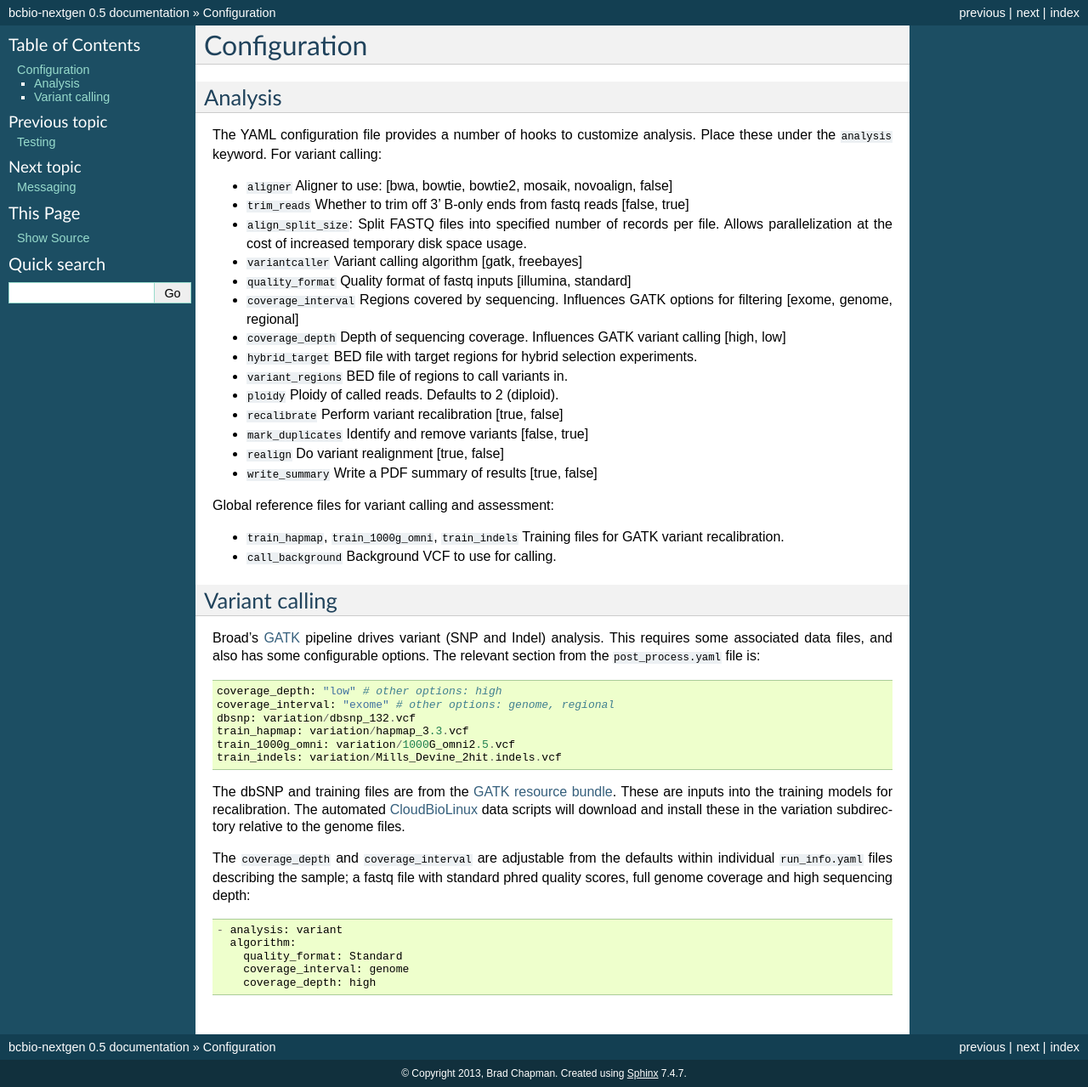
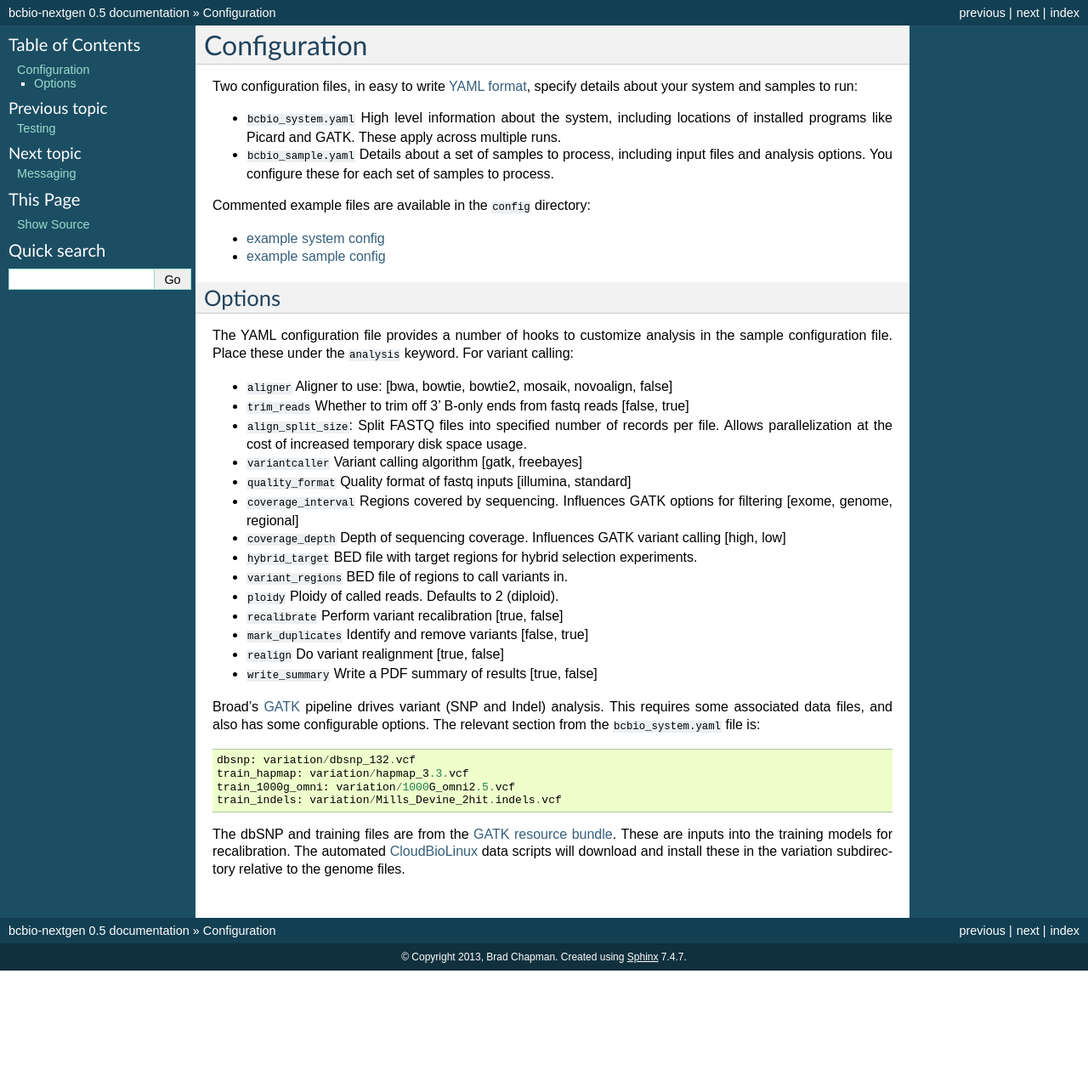
Before and after one commit to chapmanb/bcbb, a Sphinx documentation site: the page built from nextgen/docs/contents/configuration.rst, in a window 1280 px wide. Shown: the whole page at 85% size. Built offline with Sphinx 7.4.7, drawn with Linux system fonts in a browser that asks for light colours; after the commit the page ends 1142 px from its top, so only the background shows below that.

Commit message:
Update and document the sample and system configuration inputs

```diff
--- a/nextgen/docs/contents/configuration.rst
+++ b/nextgen/docs/contents/configuration.rst
@@ -1,12 +1,28 @@
 Configuration
 -------------
 
-Analysis
-~~~~~~~~
+Two configuration files, in easy to write `YAML format`_, specify
+details about your system and samples to run:
+
+- ``bcbio_system.yaml`` High level information about the system,
+  including locations of installed programs like Picard and GATK.
+  These apply across multiple runs.
+
+- ``bcbio_sample.yaml`` Details about a set of samples to process,
+  including input files and analysis options. You configure these for
+  each set of samples to process.
+
+Commented example files are available in the ``config`` directory:
+
+- `example system config`_
+- `example sample config`_
+
+Options
+~~~~~~~
 
 The YAML configuration file provides a number of hooks to customize
-analysis. Place these under the ``analysis`` keyword. For variant
-calling:
+analysis in the sample configuration file. Place these under the
+``analysis`` keyword. For variant calling:
 
 -  ``aligner`` Aligner to use: [bwa, bowtie, bowtie2, mosaik, novoalign,
    false]
@@ -31,23 +47,10 @@ calling:
 -  ``realign`` Do variant realignment [true, false]
 -  ``write_summary`` Write a PDF summary of results [true, false]
 
-Global reference files for variant calling and assessment:
-
--  ``train_hapmap``, ``train_1000g_omni``, ``train_indels`` Training
-   files for GATK variant recalibration.
--  ``call_background`` Background VCF to use for calling.
-
-Variant calling
-~~~~~~~~~~~~~~~
-
 Broad's `GATK`_ pipeline drives variant (SNP and Indel) analysis.
 This requires some associated data files, and also has some configurable
-options. The relevant section from the ``post_process.yaml`` file is:
+options. The relevant section from the ``bcbio_system.yaml`` file is::
 
-::
-
-    coverage_depth: "low" # other options: high
-    coverage_interval: "exome" # other options: genome, regional
     dbsnp: variation/dbsnp_132.vcf
     train_hapmap: variation/hapmap_3.3.vcf
     train_1000g_omni: variation/1000G_omni2.5.vcf
@@ -58,19 +61,9 @@ are inputs into the training models for recalibration. The automated
 `CloudBioLinux`_ data scripts will download and install these in the
 variation subdirectory relative to the genome files.
 
-The ``coverage_depth`` and ``coverage_interval`` are adjustable from the
-defaults within individual ``run_info.yaml`` files describing the
-sample; a fastq file with standard phred quality scores, full genome
-coverage and high sequencing depth:
-
-::
-
-    - analysis: variant
-      algorithm:
-        quality_format: Standard
-        coverage_interval: genome
-        coverage_depth: high
-
 .. _CloudBioLinux: https://github.com/chapmanb/cloudbiolinux
+.. _YAML format: https://en.wikipedia.org/wiki/YAML#Examples
 .. _GATK resource bundle: http://www.broadinstitute.org/gsa/wiki/index.php/GATK_resource_bundle
 .. _GATK: http://www.broadinstitute.org/gatk/
+.. _example system config: https://github.com/chapmanb/bcbb/blob/master/nextgen/config/bcbio_system.yaml
+.. _example sample config: https://github.com/chapmanb/bcbb/blob/master/nextgen/config/bcbio_sample.yaml
```
Also changed, not shown: nextgen/README.md, 5 other files.
